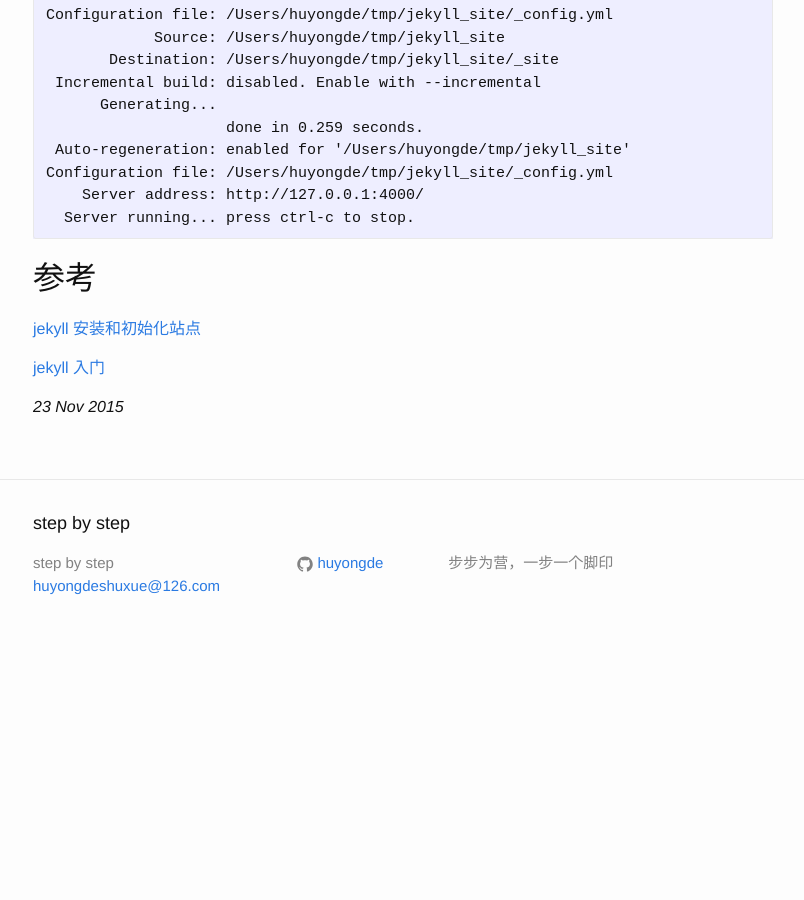
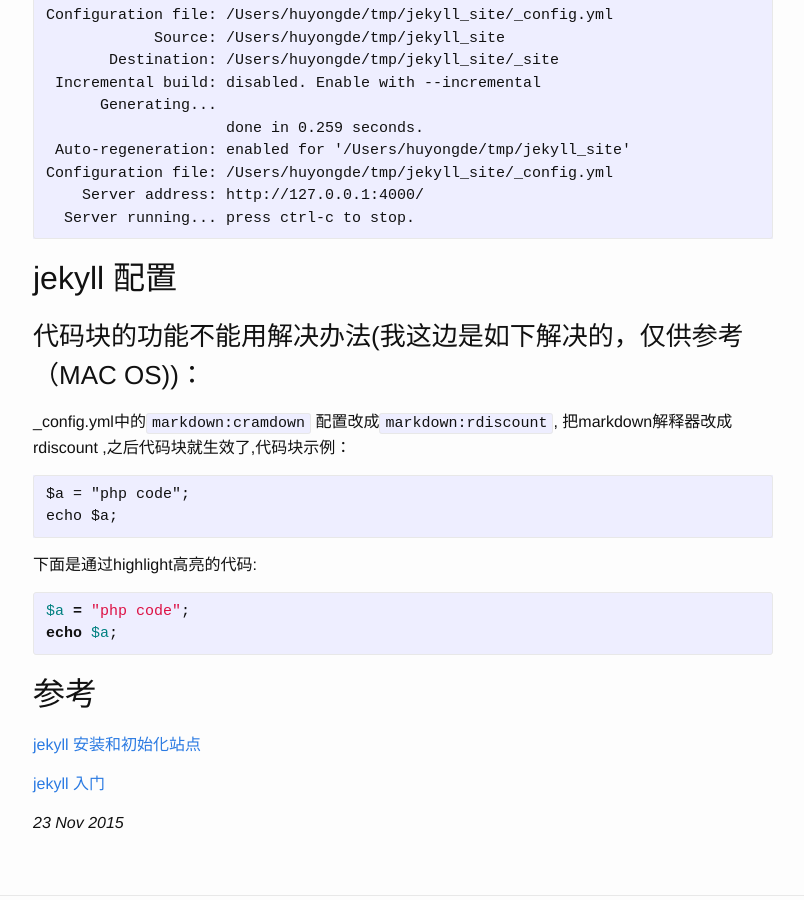
Before and after one commit to huyongde/huyongde.github.io, a Jekyll site: the page built from _posts/2015-11-23-jekyll-learn.md, in a window 1280 px wide and 900 px high, scrolled down 1671 px. Shown: the whole window, without its empty margins (237-1041 px from the left). Built offline with Jekyll 4.4.1, drawn with Linux system fonts in a browser that asks for light colours; Markdown is read by kramdown in place of the engine named in the settings; before the commit the page ends 2328 px from its top, so only the background shows below that.

Commit message:
learn markdown parser set

````diff
--- a/_posts/2015-11-23-jekyll-learn.md
+++ b/_posts/2015-11-23-jekyll-learn.md
@@ -49,6 +49,23 @@
   Server running... press ctrl-c to stop.
 ```
 
+##jekyll 配置
+
+###代码块的功能不能用解决办法(我这边是如下解决的，仅供参考（MAC OS))：
+
+_config.yml中的`markdown:cramdown` 配置改成`markdown:rdiscount`, 把markdown解释器改成rdiscount ,之后代码块就生效了,代码块示例：
+
+```
+$a = "php code";
+echo $a;
+```
+
+下面是通过highlight高亮的代码:
+
+{% highlight php%}
+$a = "php code";
+echo $a;
+{% endhighlight %}
 
 ##参考
 
````
Also changed, not shown: _posts/2015-11-23-cout-setw.md (+2 -0 lines).
